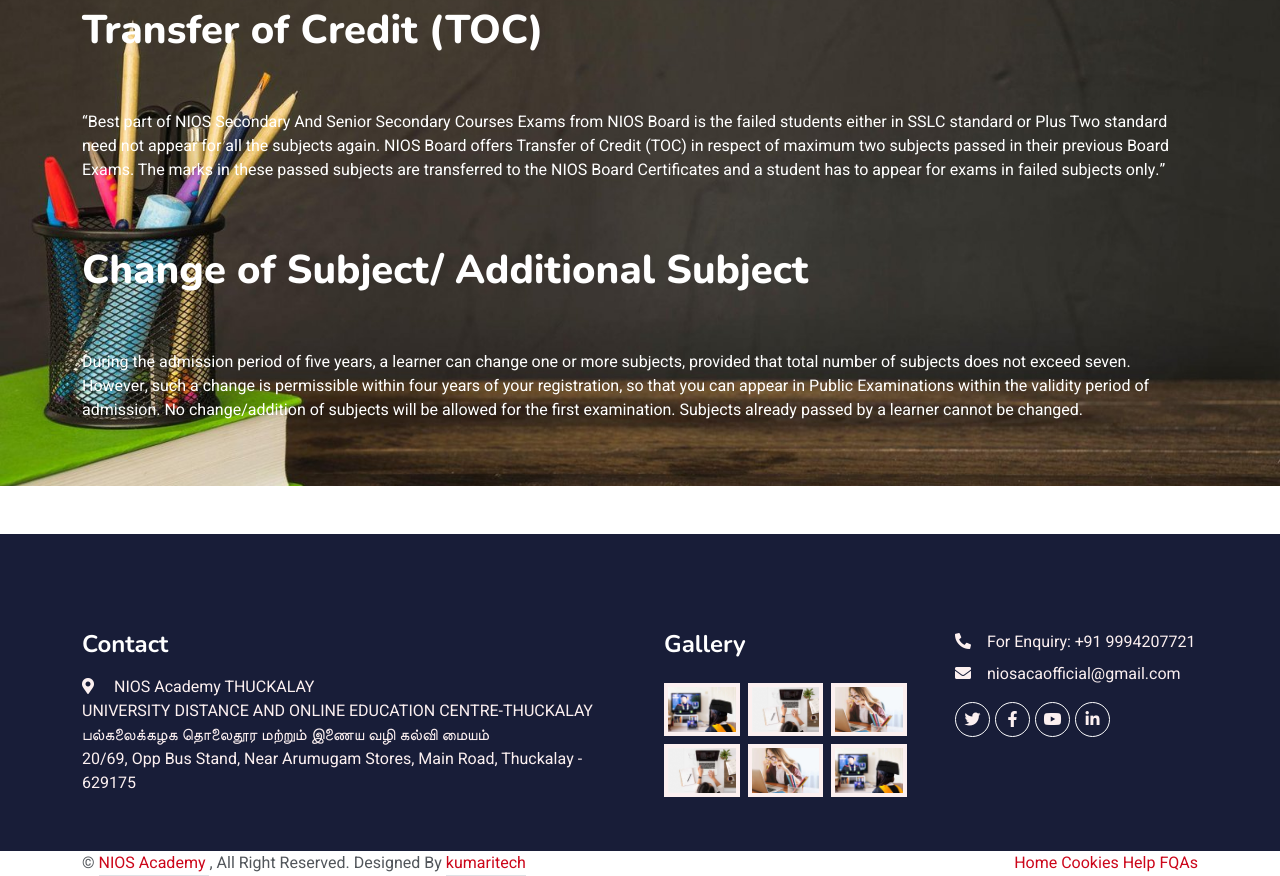
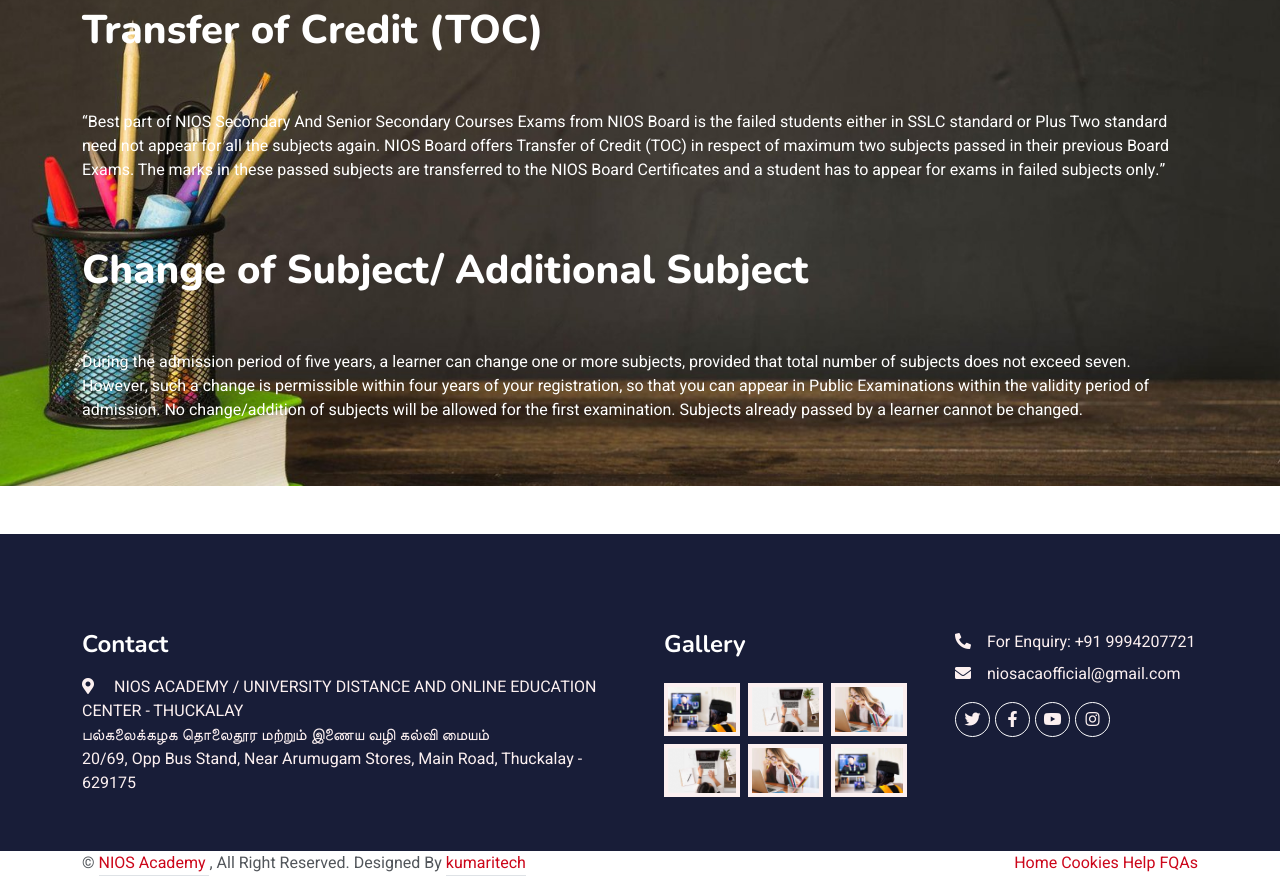
Before and after one commit to AnitusJohn/niosaca, a plain HTML site: page index.html in a window 1280 px wide. Shown: the part 4849-5725 px from the top of the page. Drawn offline with nearby package versions, Linux system fonts and the light colour scheme.

Commit message:
insta fa

```diff
--- a/index.html
+++ b/index.html
@@ -549,9 +549,7 @@
                 <div class="col-lg-6 col-md-6">
                     <h4 class="text-white mb-3">Contact</h4>
                     <p class="mb-2"><i class="fa fa-map-marker-alt me-3"></i>
-                  NIOS Academy THUCKALAY
-                  <br>
-                  UNIVERSITY DISTANCE AND ONLINE EDUCATION CENTRE-THUCKALAY
+                NIOS ACADEMY / UNIVERSITY DISTANCE AND ONLINE EDUCATION CENTER - THUCKALAY
                         <br>பல்கலைக்கழக தொலைதூர மற்றும் இணைய வழி கல்வி மையம் <br>
 
 20/69,
@@ -593,8 +591,8 @@
   <div class="d-flex pt-2">
                         <a class="btn btn-outline-light btn-social" href=""><i class="fab fa-twitter"></i></a>
                         <a class="btn btn-outline-light btn-social" href=""><i class="fab fa-facebook-f"></i></a>
-                        <a class="btn btn-outline-light btn-social" href=""><i class="fab fa-youtube"></i></a>
-                        <a class="btn btn-outline-light btn-social" href=""><i class="fab fa-linkedin-in"></i></a>
+                        <a class="btn btn-outline-light btn-social" href="https://youtube.com/@niosacaofficial"><i class="fab fa-youtube"></i></a>
+                        <a class="btn btn-outline-light btn-social" href="https://www.instagram.com/niosacaofficial"><i class="fab fa-instagram"></i></a>
                     </div>
 
 
```
Also changed, not shown: contact.html (+3 -5 lines).
